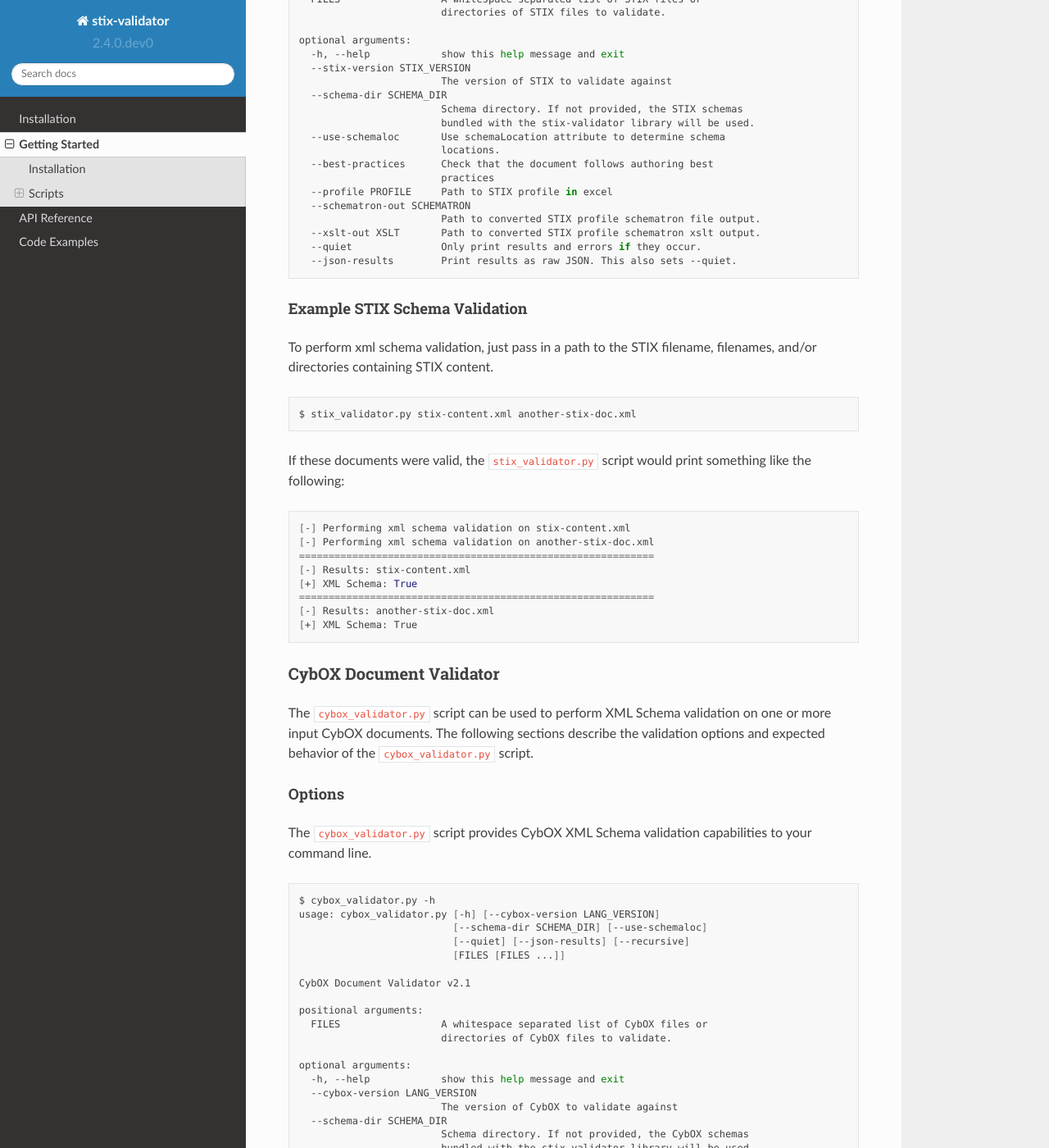
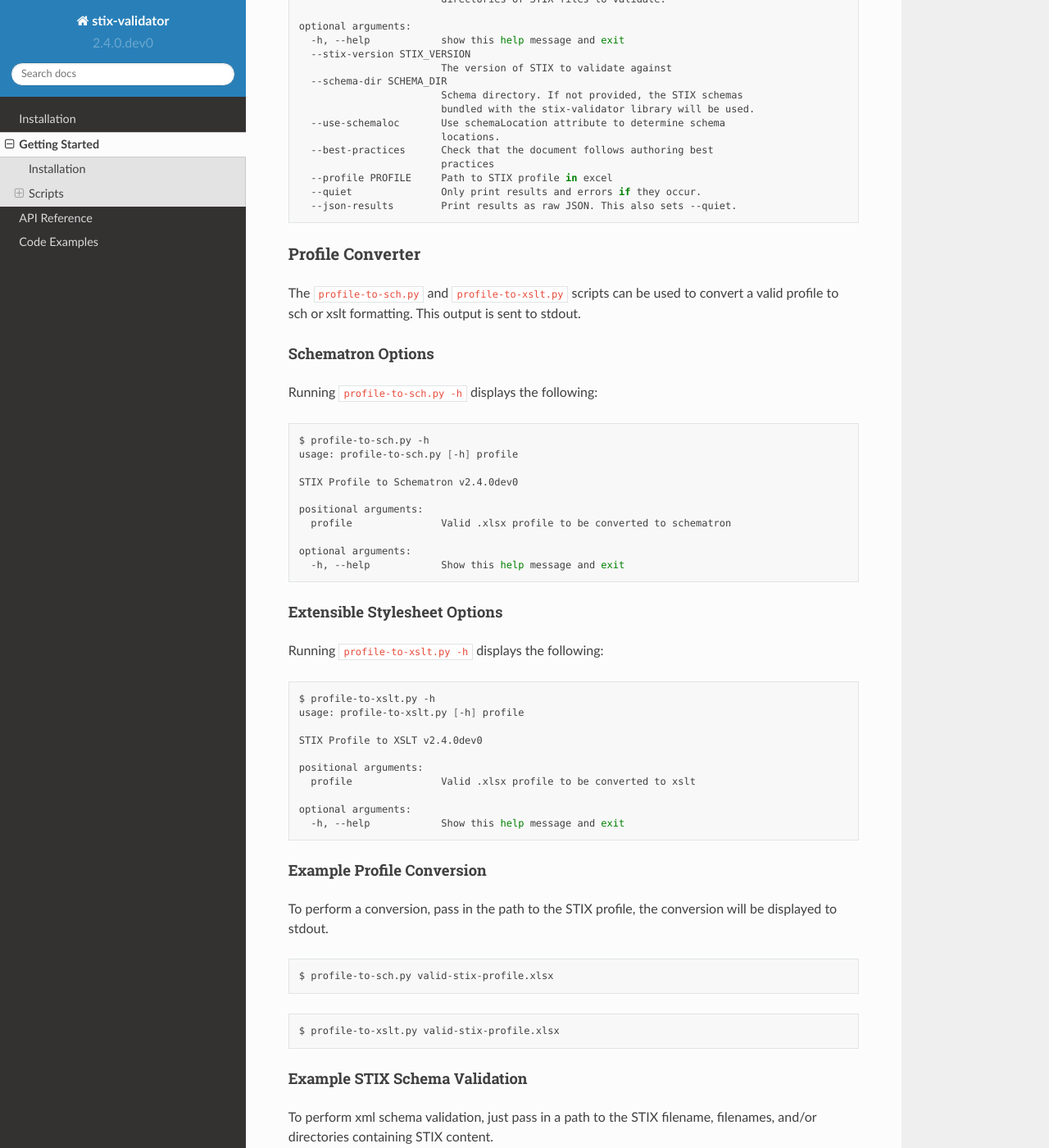
Before and after one commit to STIXProject/stix-validator, a Sphinx documentation site: the page built from docs/getting_started.rst, in a window 1280 px wide and 1400 px high, scrolled down 1185 px. Shown: the whole window at 82% size. Built offline with Sphinx 7.4.7 and the Read the Docs theme 2.0.0, drawn with Linux system fonts in a browser that asks for light colours; some of the changed text lies outside the part shown.

Commit message:
Added Documentation

```diff
--- a/docs/getting_started.rst
+++ b/docs/getting_started.rst
@@ -47,7 +47,6 @@
     usage: stix_validator.py [-h] [--stix-version STIX_VERSION]
                              [--schema-dir SCHEMA_DIR] [--use-schemaloc]
                              [--best-practices] [--profile PROFILE]
-                             [--schematron-out SCHEMATRON] [--xslt-out XSLT]
                              [--quiet] [--json-results]
                              [FILES [FILES ...]]
 
@@ -69,11 +68,62 @@
       --best-practices      Check that the document follows authoring best
                             practices
       --profile PROFILE     Path to STIX profile in excel
-      --schematron-out SCHEMATRON
-                            Path to converted STIX profile schematron file output.
-      --xslt-out XSLT       Path to converted STIX profile schematron xslt output.
       --quiet               Only print results and errors if they occur.
       --json-results        Print results as raw JSON. This also sets --quiet.
+
+Profile Converter
+~~~~~~~~~~~~~~~~~
+
+The ``profile-to-sch.py`` and ``profile-to-xslt.py`` scripts can be used to convert
+a valid profile to sch or xslt formatting. This output is sent to stdout.
+
+Schematron Options
+^^^^^^^^^^^^^^^^^^
+
+Running ``profile-to-sch.py -h`` displays the following:
+
+.. code-block:: bash
+
+    $ profile-to-sch.py -h
+    usage: profile-to-sch.py [-h] profile
+
+    STIX Profile to Schematron v2.4.0dev0
+
+    positional arguments:
+      profile               Valid .xlsx profile to be converted to schematron
+
+    optional arguments:
+      -h, --help            Show this help message and exit
+
+Extensible Stylesheet Options
+^^^^^^^^^^^^^^^^^^^^^^^^^^^^^
+
+Running ``profile-to-xslt.py -h`` displays the following:
+
+.. code-block:: bash
+
+    $ profile-to-xslt.py -h
+    usage: profile-to-xslt.py [-h] profile
+
+    STIX Profile to XSLT v2.4.0dev0
+
+    positional arguments:
+      profile               Valid .xlsx profile to be converted to xslt
+
+    optional arguments:
+      -h, --help            Show this help message and exit
+
+Example Profile Conversion
+^^^^^^^^^^^^^^^^^^^^^^^^^^
+To perform a conversion, pass in the path to the STIX profile,
+the conversion will be displayed to stdout.
+
+.. code-block:: bash
+
+    $ profile-to-sch.py valid-stix-profile.xlsx
+.. code-block:: bash
+
+    $ profile-to-xslt.py valid-stix-profile.xlsx
 
 Example STIX Schema Validation
 ^^^^^^^^^^^^^^^^^^^^^^^^^^^^^^
--- a/setup.py
+++ b/setup.py
@@ -64,7 +64,8 @@
     url='http://stix.mitre.org/',
     version=get_version(),
     packages=find_packages(),
-    scripts=['sdv/scripts/stix_validator.py', 'sdv/scripts/cybox_validator.py'],
+    scripts=['sdv/scripts/stix_validator.py', 'sdv/scripts/cybox_validator.py',
+             'sdv/scripts/profile-to-sch.py', 'sdv/scripts/profile-to-xslt.py'],
     include_package_data=True,
     install_requires=install_requires,
     extras_require=extras_require,
```
Also changed, not shown: 2 other files.
